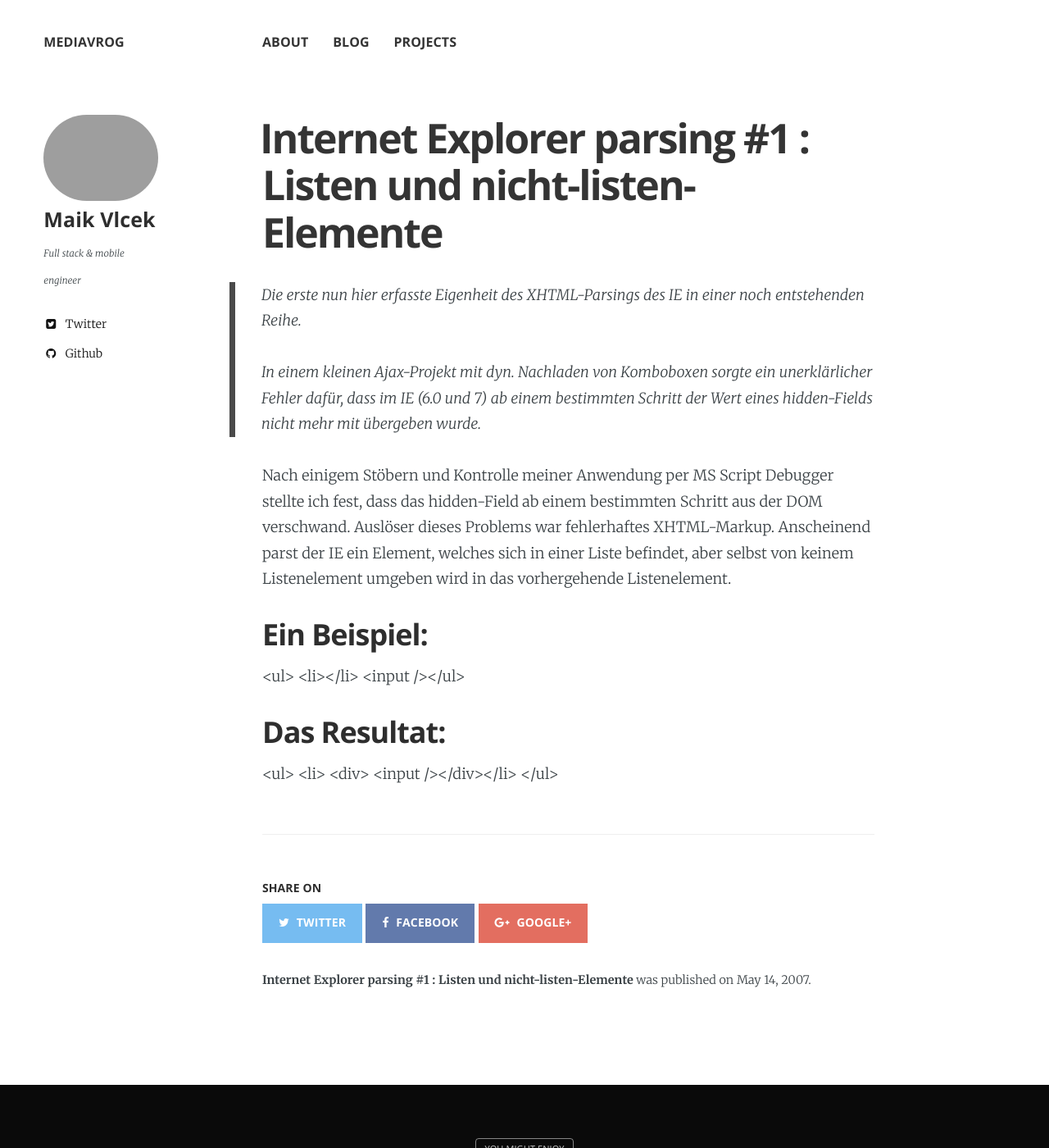
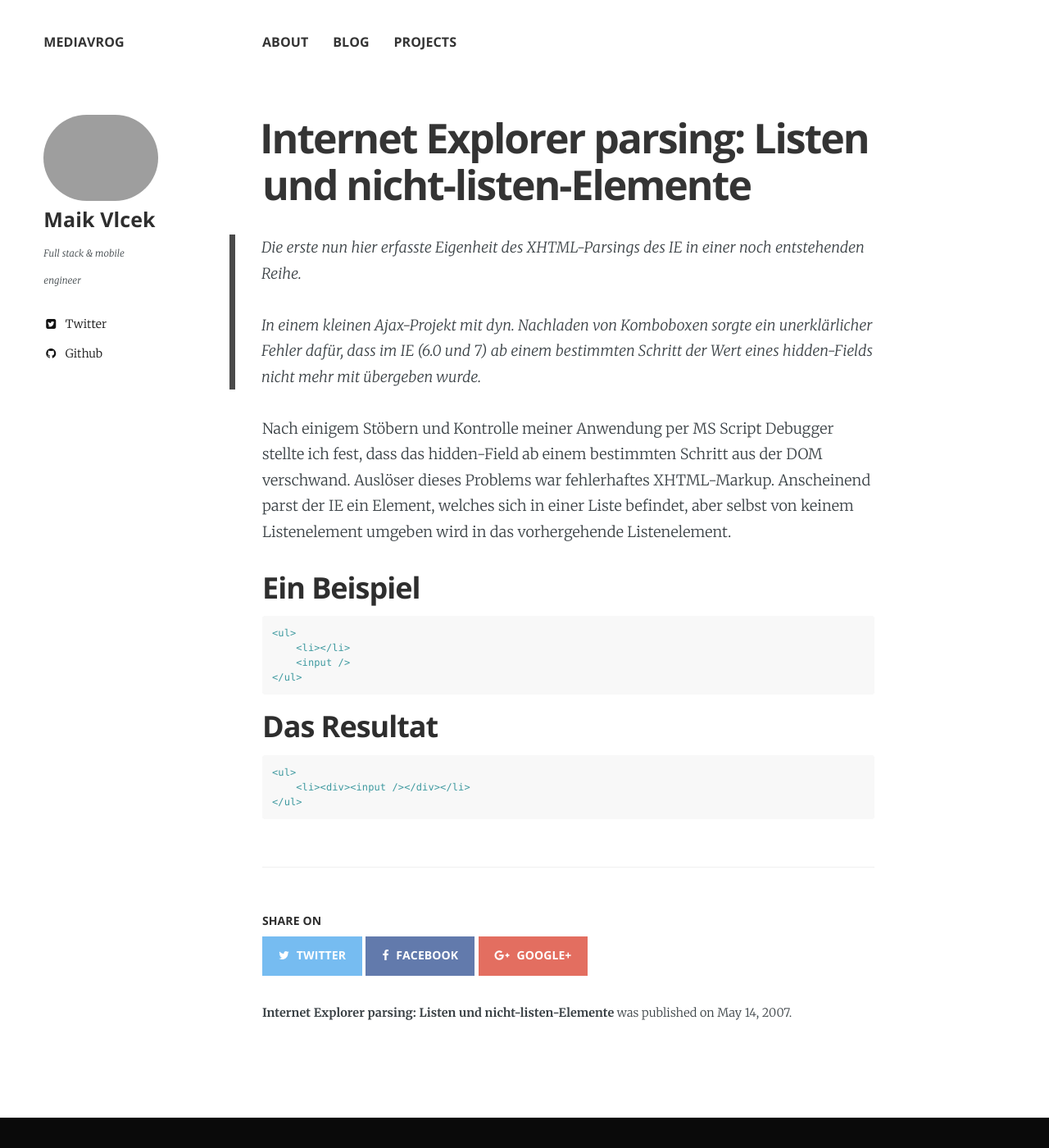
Before and after one commit to mediavrog/mediavrog.github.io, a Jekyll site: the page built from _posts/2007-05-14-internet-explorer-parsing-1-listen-und-nicht-listen-elemente.md, in a window 1280 px wide and 1400 px high. Shown: the whole window at 82% size. Built offline with Jekyll 4.4.1, drawn with Linux system fonts in a browser that asks for light colours; nearby versions of some CDN libraries.

Commit message:
update old article

````diff
--- a/_config.yml
+++ b/_config.yml
@@ -3,7 +3,6 @@
 title:            mediavrog
 locale:           en_US
 url:              http://www.mediavrog.net
-#url:              http://mediavrog.github.io
 #url:              http://127.0.0.1:4000
 
 
--- a/_posts/2007-05-14-internet-explorer-parsing-1-listen-und-nicht-listen-elemente.md
+++ b/_posts/2007-05-14-internet-explorer-parsing-1-listen-und-nicht-listen-elemente.md
@@ -1,6 +1,6 @@
 ---
 layout: post
-title: 'Internet Explorer parsing #1 : Listen und nicht-listen-Elemente'
+title: 'Internet Explorer parsing: Listen und nicht-listen-Elemente'
 published: true
 comments: true
 date: 2007-05-14 06:05:33
@@ -21,21 +21,21 @@
 >
 > In einem kleinen Ajax-Projekt mit dyn. Nachladen von Komboboxen sorgte ein unerklärlicher Fehler dafür, dass im IE (6.0 und 7) ab einem bestimmten Schritt der Wert eines hidden-Fields nicht mehr mit übergeben wurde.
 
-
-
 Nach einigem Stöbern und Kontrolle meiner Anwendung per MS Script Debugger stellte ich fest, dass das hidden-Field ab einem bestimmten Schritt aus der DOM verschwand. Auslöser dieses Problems war fehlerhaftes XHTML-Markup. Anscheinend parst der IE ein Element, welches sich in einer Liste befindet, aber selbst von keinem Listenelement umgeben wird in das vorhergehende Listenelement.
 
-## Ein Beispiel:
+## Ein Beispiel
 
-&lt;ul&gt;
-	&lt;li&gt;&lt;/li&gt;
-&lt;input /&gt;&lt;/ul&gt;
+```html
+<ul>
+    <li></li>
+    <input />
+</ul>
+```
 
+## Das Resultat
 
-## Das Resultat:
-
-&lt;ul&gt;
-	&lt;li&gt;
-&lt;div&gt;
-&lt;input /&gt;&lt;/div&gt;&lt;/li&gt;
-&lt;/ul&gt;
+```html
+<ul>
+    <li><div><input /></div></li>
+</ul>
+```
````
